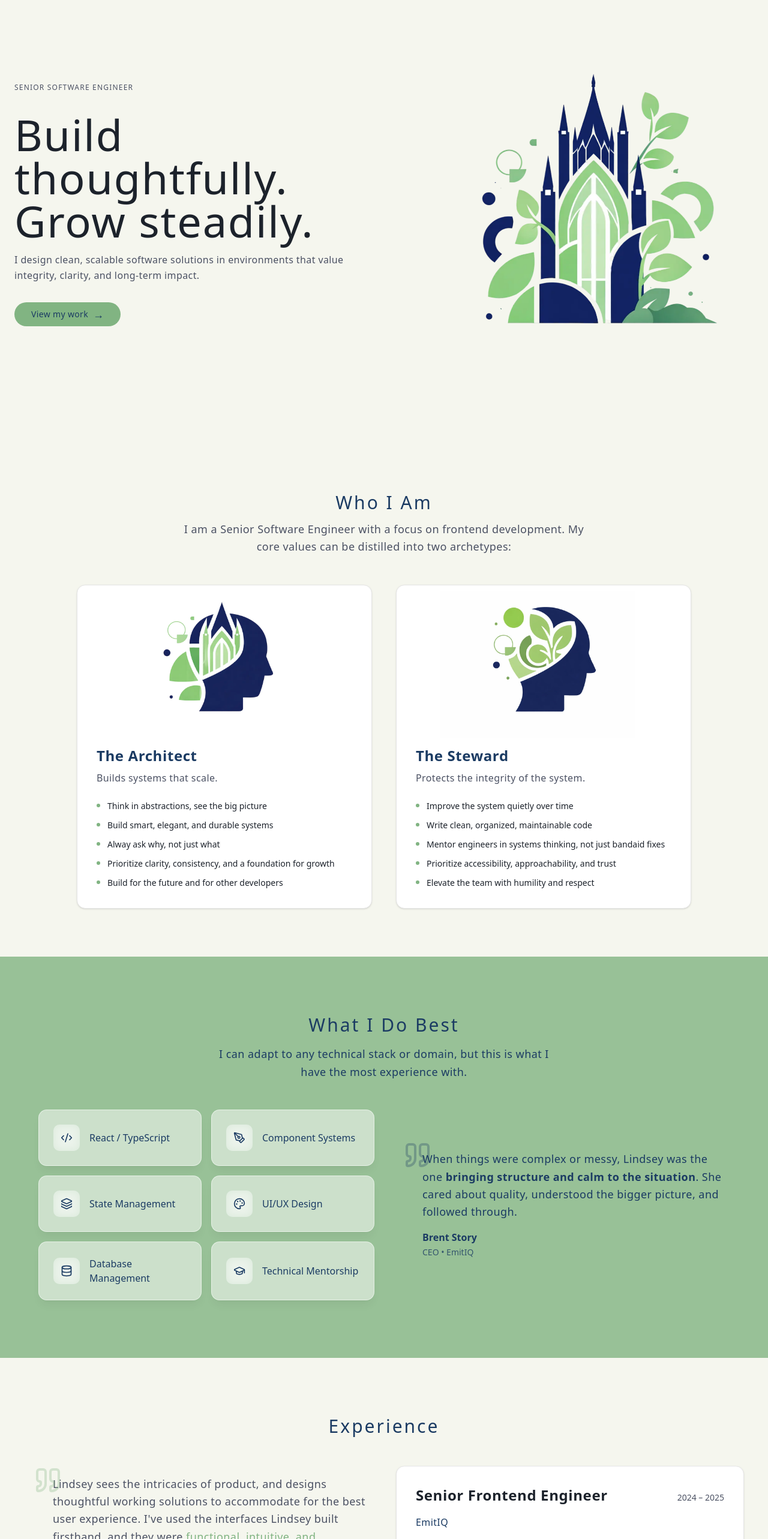
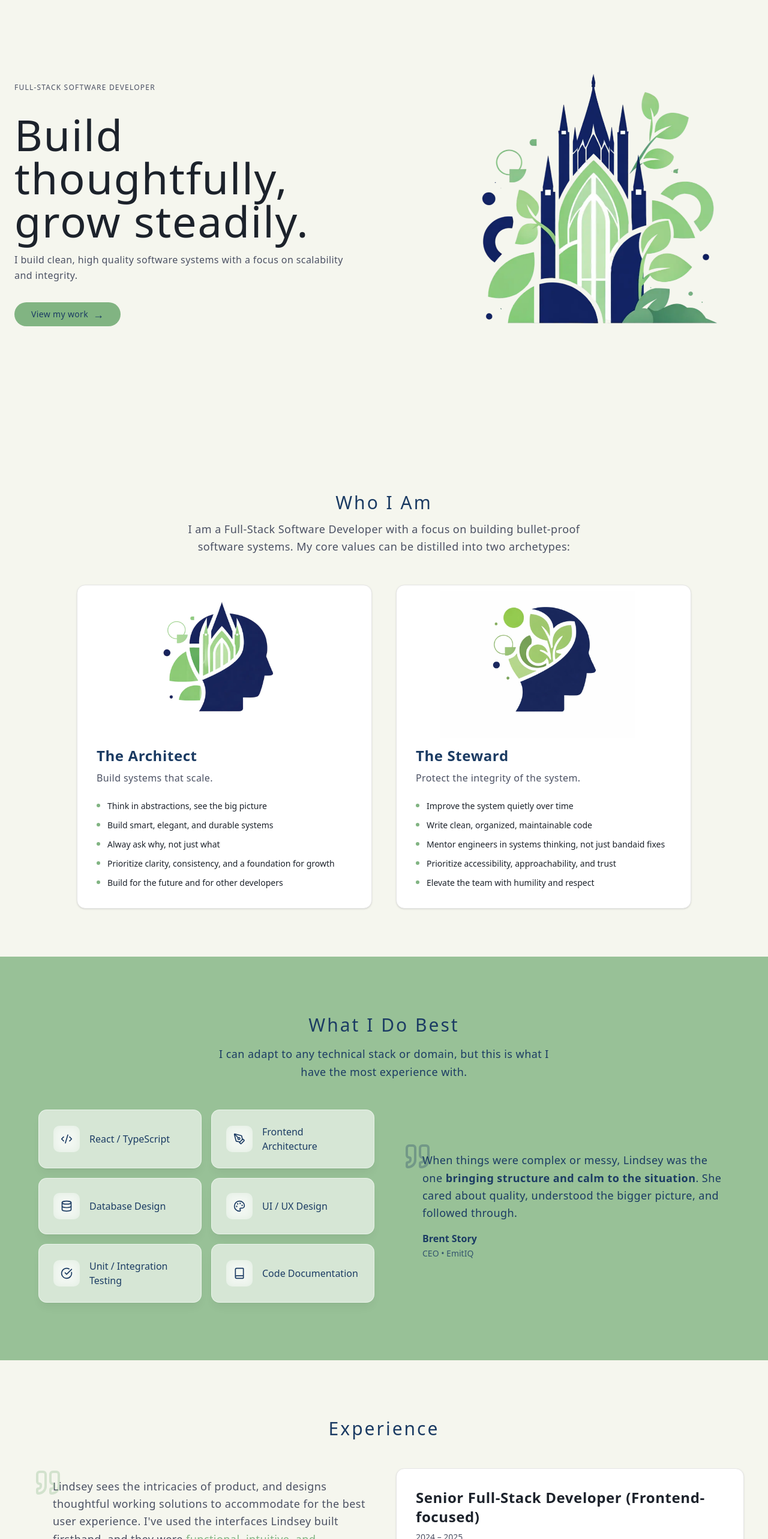
Before and after one commit to lbellman/software-portfolio, a Next.js app: page / in a window 1280 px wide. Shown: the part 60-2626 px from the top of the page at 60% size. Built offline with nearby package versions, Linux system fonts and the light colour scheme.

Commit message:
Content updates, small UI fixes

```diff
--- a/app/about/page.tsx
+++ b/app/about/page.tsx
@@ -119,7 +119,7 @@ export default function AboutPage() {
         delayMs={50}
       >
         <div className="mx-auto max-w-3xl">
-          <blockquote className="rounded-xl relative border border-white/25 bg-white/60 p-11 shadow-lg shadow-black/5 backdrop-blur-md md:p-13">
+          <blockquote className="rounded-xl relative border border-white/25 bg-white/80 p-11 shadow-lg shadow-black/5 backdrop-blur-md md:p-13">
             <Quote className="absolute top-6 left-6 size-8 text-secondary/30" />
             <div className="space-y-4 text-sm text-muted-foreground leading-relaxed">
               <p>
--- a/app/layout.tsx
+++ b/app/layout.tsx
@@ -15,7 +15,7 @@ const geistMono = Geist_Mono({
 
 export const metadata: Metadata = {
   title: "Lindsey Bellman",
-  description: "Senior Software Engineer",
+  description: "Full-Stack Software Developer",
 };
 
 export default function RootLayout({
--- a/app/projects/my-friends-art/page.tsx
+++ b/app/projects/my-friends-art/page.tsx
@@ -82,7 +82,7 @@ export default function MyFriendsArtPage() {
                 className="flex flex-wrap items-center justify-center gap-6 mt-4 opacity-0 animate-fade-up"
                 style={{ animationDelay: "600ms" }}
               >
-                <Link
+                {/* <Link
                   href="https://github.com/lbellman/my-friends-art"
                   target="_blank"
                   rel="noopener noreferrer"
@@ -97,7 +97,7 @@ export default function MyFriendsArtPage() {
                     className="h-6 w-6 object-contain"
                   />
                   GitHub
-                </Link>
+                </Link> */}
                 <Link
                   href="https://www.figma.com/design/wRrelj2lS04Bm5VrOwfsm7/My-Friend-s-Art?node-id=23-691&t=MZ64ZTwSrVYanSp8-1"
                   target="_blank"
@@ -432,12 +432,12 @@ export default function MyFriendsArtPage() {
           </div>
         </FadeUpSection>
         {/* Progress & Planning — GitHub issues & milestones. Set GITHUB_REPO or GITHUB_REPO_MFA in .env.local (e.g. owner/repo). */}
-        <FadeUpSection>
+        {/* <FadeUpSection>
           <ProgressAndPlanningSection
             repo={process.env.GITHUB_REPO_MFA ?? process.env.GITHUB_REPO}
             accentColor={primaryPinkForeground}
           />
-        </FadeUpSection>
+        </FadeUpSection> */}
 
         <div className="px-6 pt-8 pb-10 text-center">
           <Link
--- a/components/AboutHero.tsx
+++ b/components/AboutHero.tsx
@@ -54,7 +54,7 @@ export default function AboutHero() {
           className="text-lg animate-fade-up opacity-0"
           style={{ animationDelay: "0.6s" }}
         >
-          Senior Software Engineer
+          Full-Stack Software Developer
         </p>
       </div>
     </section>
--- a/components/ExperienceSection.tsx
+++ b/components/ExperienceSection.tsx
@@ -18,7 +18,7 @@ const carouselItems = [
         "functional, intuitive, and presentation-ready from the very first iteration",
     },
     experience: {
-      role: "Senior Frontend Engineer",
+      role: "Senior Full-Stack Developer (Frontend-focused)",
       company: "EmitIQ",
       period: "2024 – 2025",
       highlights: [
@@ -60,7 +60,7 @@ const carouselItems = [
       highlight: "blessing to our entire team",
     },
     experience: {
-      role: "Lead Frontend Developer",
+      role: "Lead Developer (frontend-focused)",
       company: "Natureblocks",
       period: "2023 - 2024",
       highlights: [
--- a/components/FreecellCardGameSection.tsx
+++ b/components/FreecellCardGameSection.tsx
@@ -59,7 +59,7 @@ export default function FreecellCardGameSection() {
           <p className="mb-8 px-6 ">
             A classic FreeCell solitaire game built with React/TypeScript and
             Cursor AI. The goal was to experiment with AI-assisted development,
-            learn how best to use it, and document where it speed up or slows
+            learn how best to use it, and document where it speeds up or slows
             down the development process.
           </p>
           <Button asChild className="mb-10">
--- a/components/HeroSection.tsx
+++ b/components/HeroSection.tsx
@@ -26,7 +26,7 @@ function HeroSection() {
             className="uppercase-overline animate-fade-up opacity-0"
             style={{ animationDelay: "0.2s" }}
           >
-            Senior Software Engineer
+            Full-Stack Software Developer
           </p>
 
           <div className="space-y-4">
@@ -35,8 +35,8 @@ function HeroSection() {
               className="animate-fade-up opacity-0"
               style={{ animationDelay: "0.4s" }}
             >
-              Build thoughtfully.
-              <br className="hidden sm:block" /> Grow steadily.
+              Build thoughtfully,
+              <br className="hidden sm:block" /> grow steadily.
             </h1>
 
             <p
@@ -44,8 +44,7 @@ function HeroSection() {
               className="max-w-prose text-muted-foreground animate-fade-up opacity-0"
               style={{ animationDelay: "0.6s" }}
             >
-              I design clean, scalable software solutions in environments that
-              value integrity, clarity, and long-term impact.
+              I build clean, high quality software systems with a focus on scalability and integrity.
             </p>
           </div>
 
--- a/components/WhatIDoBestSection.tsx
+++ b/components/WhatIDoBestSection.tsx
@@ -3,24 +3,24 @@
 import FlatTestimonial from "@/components/FlatTestimonial";
 import { useFadeUp } from "@/hooks/useFadeUp";
 import {
+  Book,
+  CheckCircle,
   Code2,
   Database,
-  GraduationCap,
-  Layers,
   Palette,
   PenTool,
-  type LucideIcon,
+  type LucideIcon
 } from "lucide-react";
 
 const sectionId = "what-i-do-best";
 
 const technicalSkills: { label: string; icon: LucideIcon }[] = [
   { label: "React / TypeScript", icon: Code2 },
-  { label: "Component Systems", icon: PenTool },
-  { label: "State Management", icon: Layers },
-  { label: "UI/UX Design", icon: Palette },
-  { label: "Database Management", icon: Database },
-  { label: "Technical Mentorship", icon: GraduationCap },
+  { label: "Frontend Architecture", icon: PenTool },
+  { label: "Database Design", icon: Database },
+  { label: "UI / UX Design", icon: Palette },
+  { label: "Unit / Integration Testing", icon: CheckCircle },
+  { label: "Code Documentation", icon: Book },
 ];
 
 export default function WhatIDoBestSection() {
@@ -52,7 +52,7 @@ export default function WhatIDoBestSection() {
             {technicalSkills.map(({ label, icon: Icon }, i) => (
               <div
                 key={i}
-                className="flex items-center gap-3 rounded-xl border border-white/50 bg-white/50 p-4 shadow-lg shadow-black/5 backdrop-blur-md sm:gap-4 sm:p-5 md:p-6"
+                className="flex items-center gap-3 rounded-xl border border-white/50 bg-white/60 p-4 shadow-lg shadow-black/5 backdrop-blur-md sm:gap-4 sm:p-5 md:p-6"
               >
                 <div className="flex h-11 w-11 shrink-0 items-center justify-center rounded-lg bg-white/25 text-primary-foreground backdrop-blur-sm">
                   <Icon className="h-5 w-5" aria-hidden />
--- a/components/WhoIAmSection.tsx
+++ b/components/WhoIAmSection.tsx
@@ -43,7 +43,7 @@ export default function WhoIAmSection() {
           Who I Am
         </h2>
         <p className="mx-auto text-sm max-w-2xl md:text-lg text-muted-foreground">
-          I am a Senior Software Engineer with a focus on frontend development.
+          I am a Full-Stack Software Developer with a focus on building bullet-proof software systems.
           My core values can be distilled into two archetypes:
         </p>
       </div>
@@ -75,7 +75,7 @@ export default function WhoIAmSection() {
               The Architect
             </h3>
             <p className="mb-6 text-muted-foreground">
-              Builds systems that scale.
+              Build systems that scale.
             </p>
             <ul className="space-y-3 text-sm text-foreground">
               {architectBullets.map((item, i) => (
@@ -112,7 +112,7 @@ export default function WhoIAmSection() {
               The Steward
             </h3>
             <p className="mb-6 text-muted-foreground">
-              Protects the integrity of the system.
+              Protect the integrity of the system.
             </p>
             <ul className="space-y-3 text-sm text-foreground" role="list">
               {stewardBullets.map((item, i) => (
```
